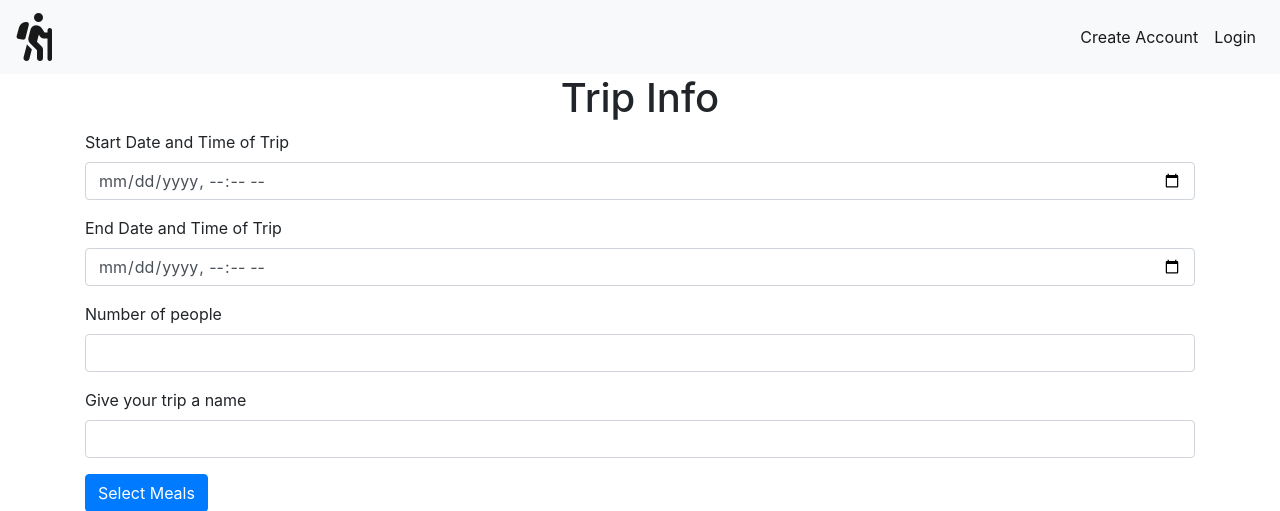
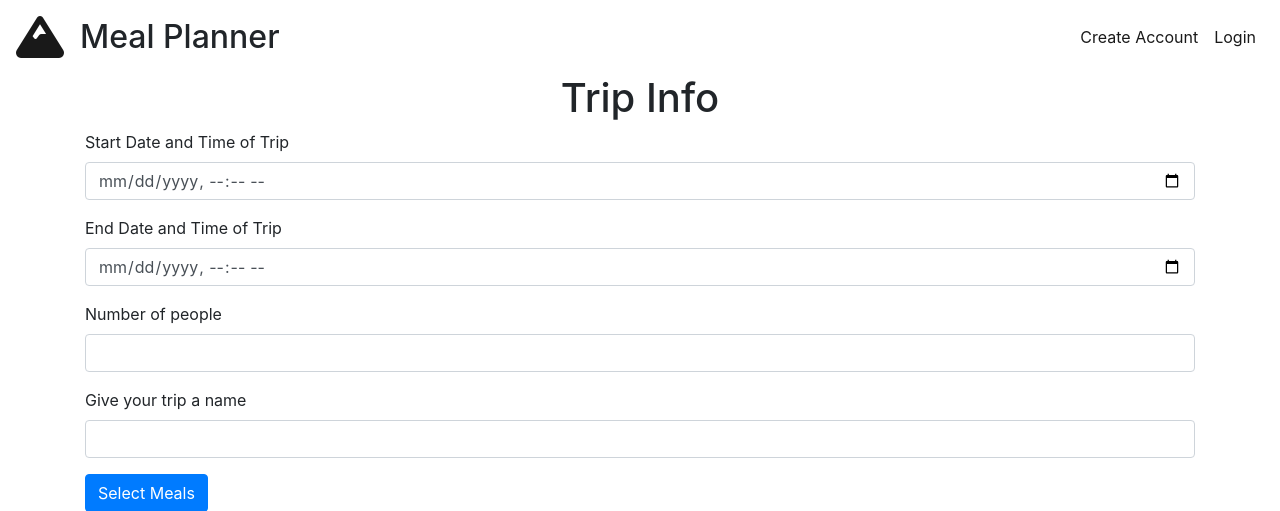
Before and after one commit to jakejg/Backcountry-Food-Planner, a Flask app: page / in a window 1280 px wide. Shown: the top 511 px of the page. Run offline with Flask 2, Linux system fonts and the light colour scheme; some libraries are stand-ins or nearby versions.

```diff
--- a/Templates/base.html
+++ b/Templates/base.html
@@ -7,8 +7,9 @@
     <link rel="stylesheet" href="/static/styles.css">
 </head>
 <body>
-    <nav class="navbar navbar-expand-sm navbar-light bg-light">
-        <a href="{{url_for('home')}}" class="navbar-brand fas fa-hiking fa-3x"></a>
+    <nav class="navbar navbar-expand-sm navbar-light ">
+        <a href="{{url_for('home')}}" class="navbar-brand fas fa-mountain fa-3x"></a>
+        <h2 id="title" class="m-0">Meal Planner</h2>
         <button class="navbar-toggler" type="button" data-toggle="collapse" data-target="#navbarNav" aria-controls="navbarNav" aria-expanded="false" aria-label="Toggle navigation">
           <span class="navbar-toggler-icon"></span>
         </button>
```
Lines whose indentation alone changed are shown as unchanged.
